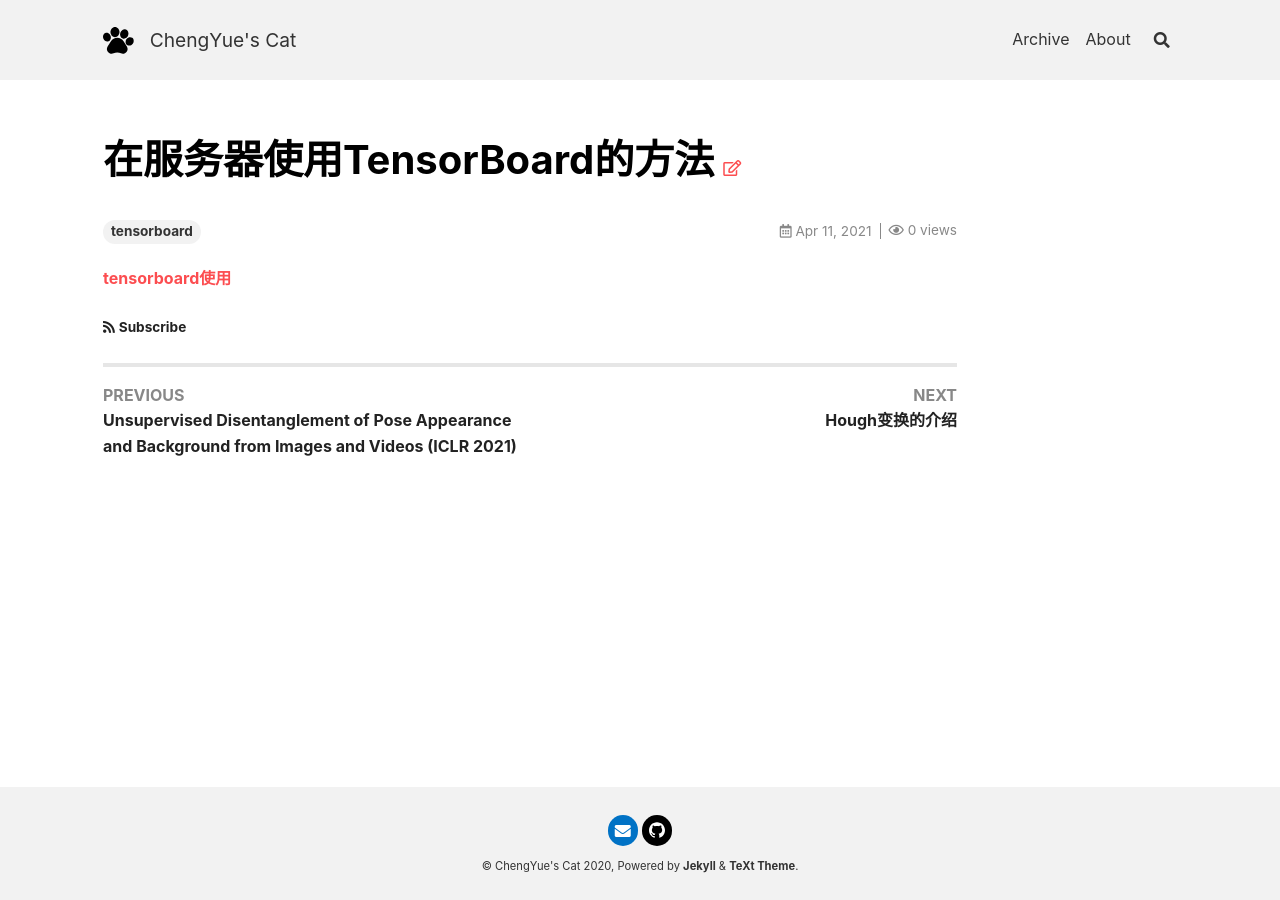
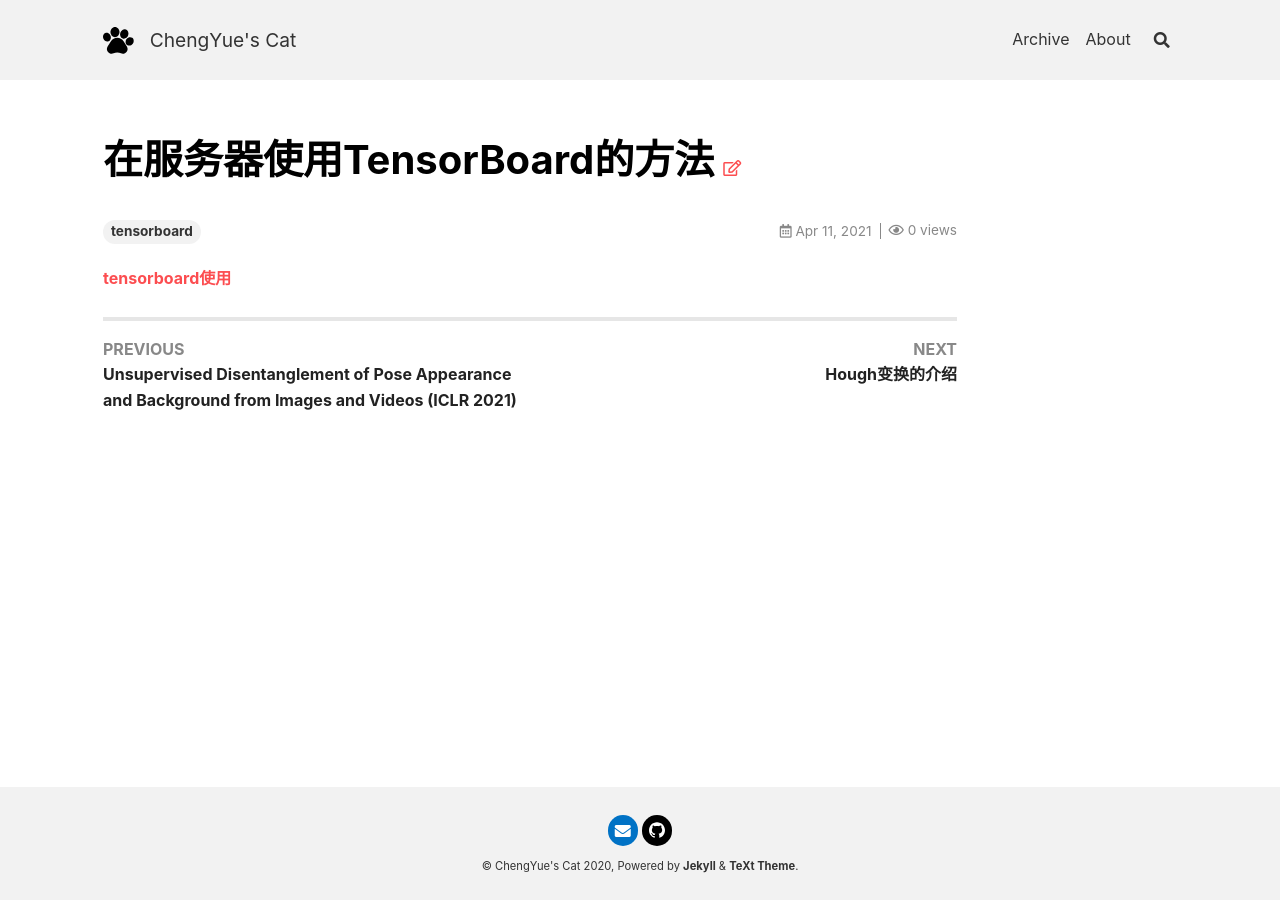
Before and after one commit to zaiquanyang/zaiquanyang.github.io, a Jekyll site: the page built from _posts/2021-04-11-tensorboard使用.md, in a window 1280 px wide. Built offline with Jekyll 4.4.1, drawn with Linux system fonts in a browser that asks for light colours; nearby versions of some CDN libraries.

Commit message:
Update _config.yml

```diff
--- a/_config.yml
+++ b/_config.yml
@@ -210,11 +210,11 @@
     values:
       layout: article #post #article
       sharing: true
-      license: true
+      license: false
       aside:
         toc: true
       show_edit_on_github: true
-      show_subscribe: true
+      show_subscribe: false
       pageview: true
 
 
```
